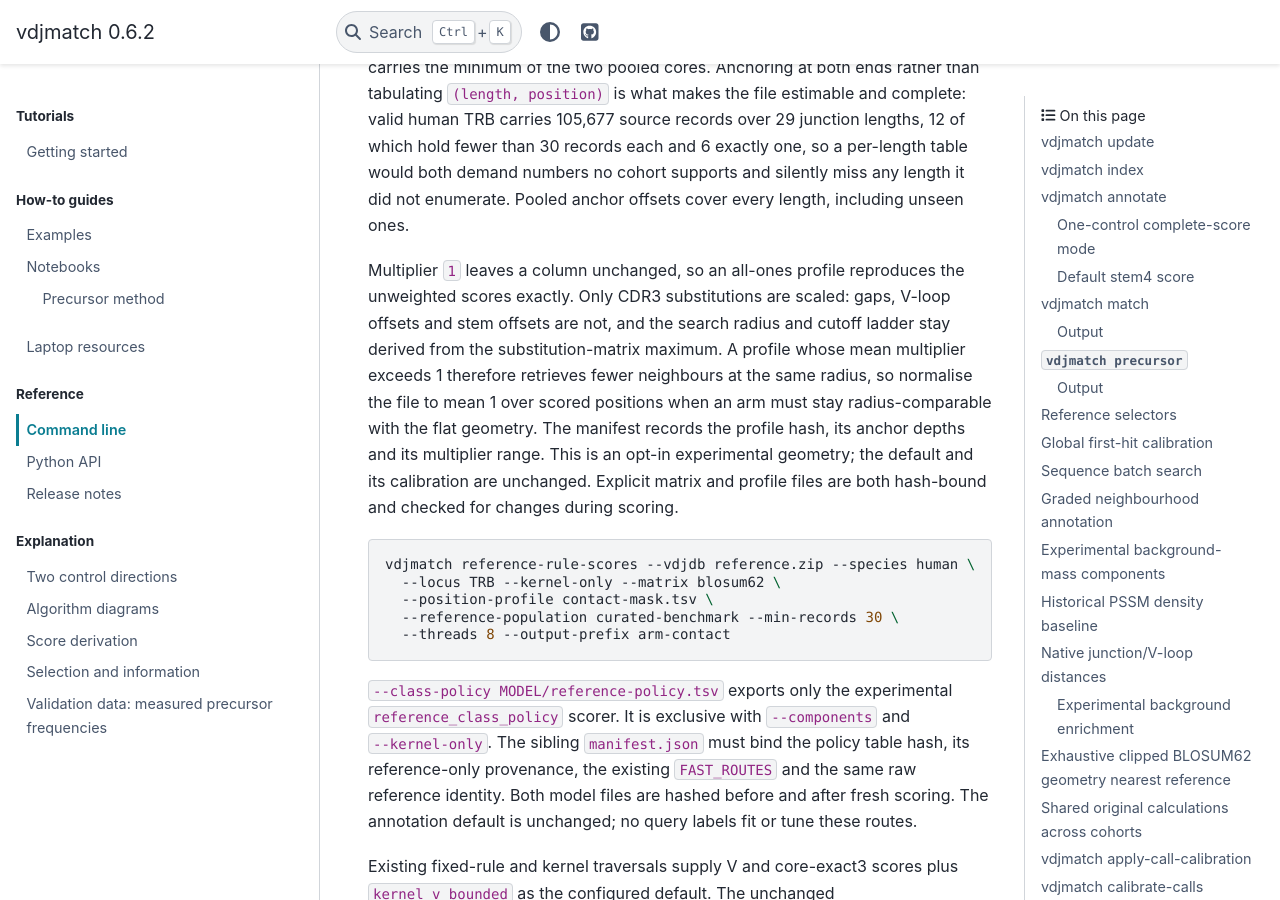
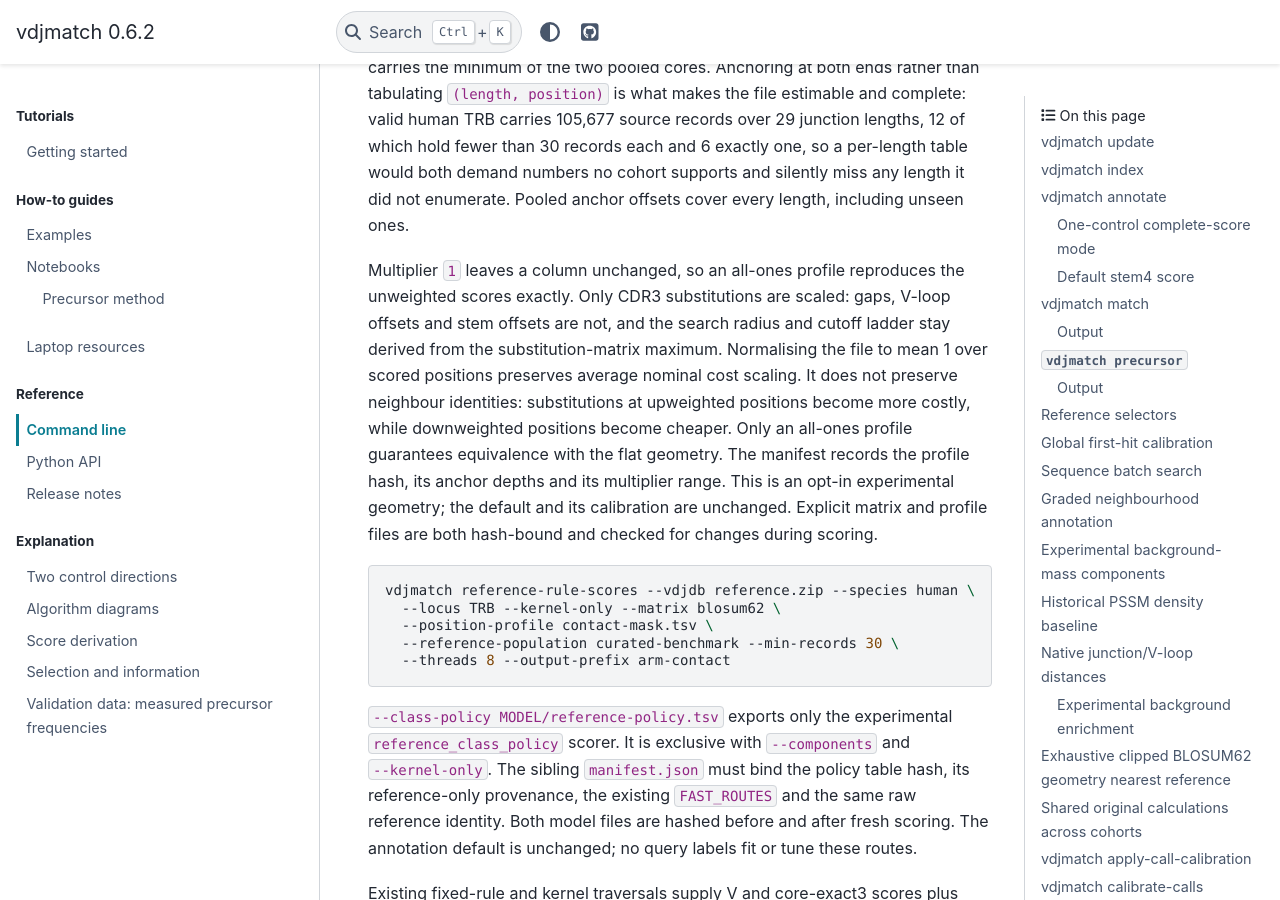
Before and after one commit to antigenomics/vdjmatch, a Sphinx documentation site: the page built from docs/cli.rst, in a window 1280 px wide and 900 px high, scrolled down 57867 px. Built offline with Sphinx 7.4.7 and the PyData theme 0.15.4, drawn with Linux system fonts in a browser that asks for light colours; pages that are not in the unit, such as notebooks, are missing from menus.

Commit message:
Clarify nominal scaling versus exact profile equivalence

```diff
--- a/docs/cli.rst
+++ b/docs/cli.rst
@@ -2314,10 +2314,11 @@ enumerate. Pooled anchor offsets cover every length, including unseen ones.
 Multiplier ``1`` leaves a column unchanged, so an all-ones profile reproduces the
 unweighted scores exactly. Only CDR3 substitutions are scaled: gaps, V-loop
 offsets and stem offsets are not, and the search radius and cutoff ladder stay
-derived from the substitution-matrix maximum. A profile whose mean multiplier
-exceeds 1 therefore retrieves fewer neighbours at the same radius, so normalise
-the file to mean 1 over scored positions when an arm must stay radius-comparable
-with the flat geometry. The manifest records the profile hash, its anchor depths
+derived from the substitution-matrix maximum. Normalising the file to mean 1
+over scored positions preserves average nominal cost scaling. It does not
+preserve neighbour identities: substitutions at upweighted positions become
+more costly, while downweighted positions become cheaper. Only an all-ones
+profile guarantees equivalence with the flat geometry. The manifest records the profile hash, its anchor depths
 and its multiplier range. This is an opt-in experimental geometry; the default
 and its calibration are unchanged. Explicit matrix and profile files are both
 hash-bound and checked for changes during scoring.
```
Also changed, not shown: CHANGELOG.md (+3 -3 lines), 2 other files.
